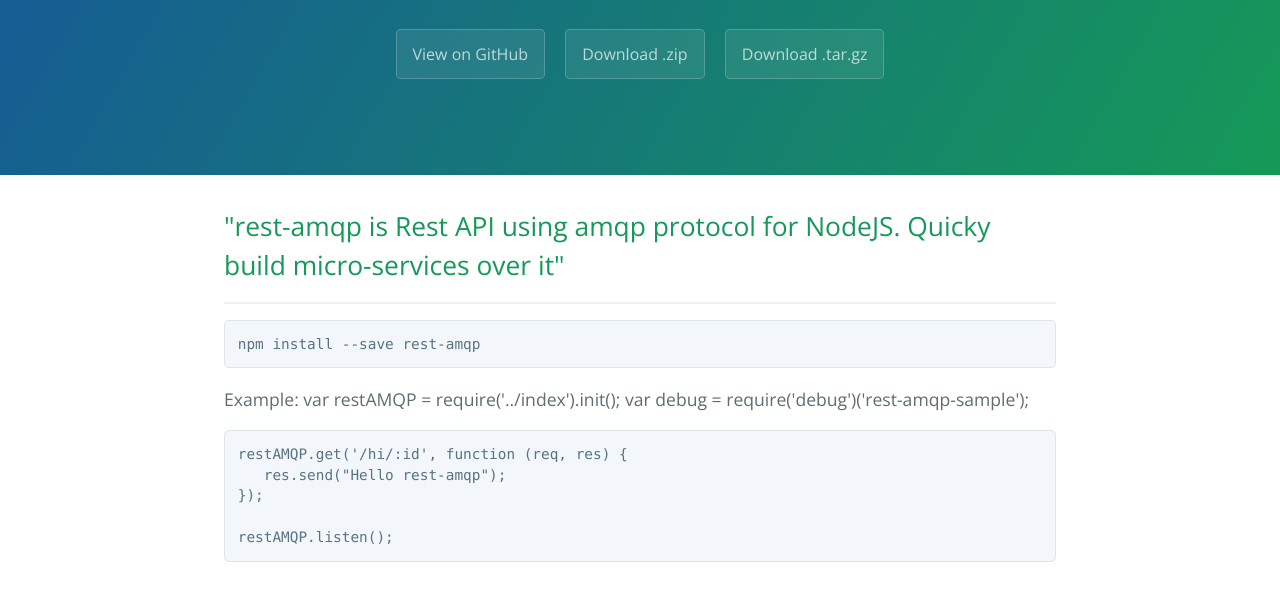
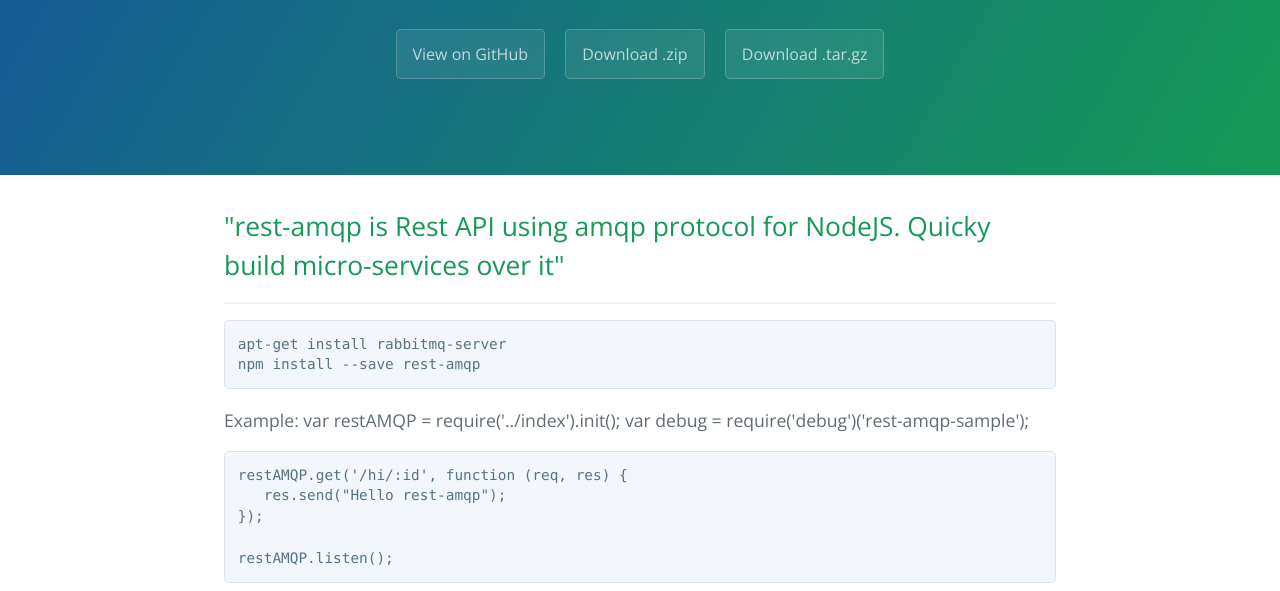
Before and after one commit to bikashsharmabks/rest-amqp, a plain HTML site: page index.html in a window 1280 px wide. Shown: the part 208-799 px from the top of the page. Drawn offline with nearby package versions, Linux system fonts and the light colour scheme.

Commit message:
Create gh-pages branch via GitHub

```diff
--- a/index.html
+++ b/index.html
@@ -24,7 +24,8 @@
 
 <hr>
 
-<pre><code>npm install --save rest-amqp
+<pre><code>apt-get install rabbitmq-server
+npm install --save rest-amqp
 </code></pre>
 
 <p>Example:
--- a/params.json
+++ b/params.json
@@ -1 +1 @@
-{"name":"rest-amqp","tagline":"Rest API using amqp protocol for NodeJS. Tested on RabbitMQ","body":"## \"rest-amqp is Rest API using amqp protocol for NodeJS. Quicky build micro-services over it\"\r\n***\r\n    npm install --save rest-amqp\r\n\r\nExample:\r\n    var restAMQP = require('../index').init();\r\n    var debug    = require('debug')('rest-amqp-sample');\r\n\r\n    restAMQP.get('/hi/:id', function (req, res) {\r\n       res.send(\"Hello rest-amqp\");\r\n    });\r\n\r\n    restAMQP.listen();\r\n\r\n### Authors and Contributors\r\nDeveloped by @bikashsharma.bks","google":"","note":"Don't delete this file! It's used internally to help with page regeneration."}
+{"name":"rest-amqp","tagline":"Rest API using amqp protocol for NodeJS. Tested on RabbitMQ","body":"## \"rest-amqp is Rest API using amqp protocol for NodeJS. Quicky build micro-services over it\"\r\n***\r\n    apt-get install rabbitmq-server\r\n    npm install --save rest-amqp\r\n\r\nExample:\r\n    var restAMQP = require('../index').init();\r\n    var debug    = require('debug')('rest-amqp-sample');\r\n\r\n    restAMQP.get('/hi/:id', function (req, res) {\r\n       res.send(\"Hello rest-amqp\");\r\n    });\r\n\r\n    restAMQP.listen();\r\n\r\n### Authors and Contributors\r\nDeveloped by @bikashsharma.bks","google":"","note":"Don't delete this file! It's used internally to help with page regeneration."}
```
